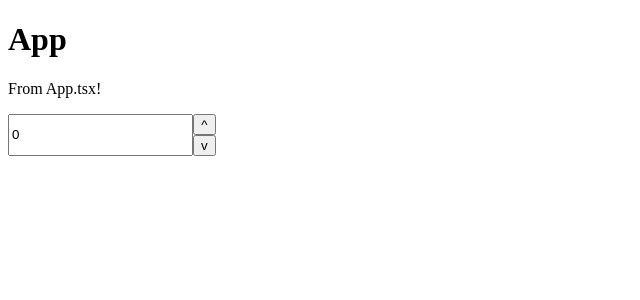
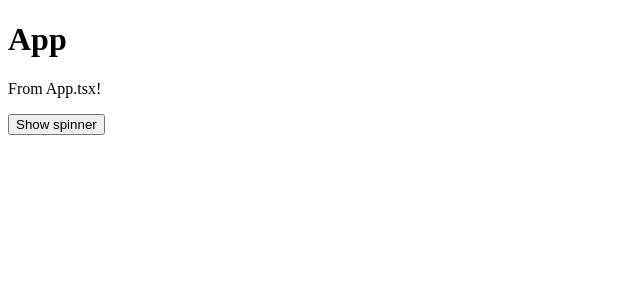
Before and after one commit to chenxinyanc/react-ts-startup-template, a React app: page / in a window 1280 px wide. Shown: the top 300 px of the page, without its empty margins (0-640 px from the left). Built offline with nearby package versions, Linux system fonts and the light colour scheme; the HTML template or start-up script is replaced by a standard one.

Commit message:
Add "Show spinner" button.

```diff
--- a/src/App.tsx
+++ b/src/App.tsx
@@ -3,10 +3,16 @@ import { NumericUpDown } from './components/NumericUpDown';
 
 export const App: React.FC = () => {
     const [offset, setOffset] = React.useState(0);
+    const [offsetSpinnerVisible, setOffsetSpinnerVisible] = React.useState(false);
     return (<React.Fragment>
         <h1>App</h1>
         <p style={{ position: 'relative', left: offset }}>From App.tsx!</p>
-        <NumericUpDown min={-50} max={100} value={offset} onValueChanged={v => setOffset(v)} />
+        <button onClick={() => setOffsetSpinnerVisible(!offsetSpinnerVisible)}>{offsetSpinnerVisible ? "Hide" : "Show"} spinner</button>
+        {offsetSpinnerVisible && <NumericUpDown
+            min={-50} max={100} value={offset}
+            style={{ width: '200px' }}
+            onValueChanged={v => setOffset(v)}
+        />}
     </React.Fragment>);
 }
 App.displayName = "App";
--- a/src/components/NumericUpDown.tsx
+++ b/src/components/NumericUpDown.tsx
@@ -6,6 +6,8 @@ import classes from './NumericUpDown.scss';
  * Properties of NumericUpDown control.
  */
 export interface INumericUpDownProps {
+    className?: string;
+    style?: React.CSSProperties;
     value: number;
     min: number;
     max: number;
@@ -86,7 +88,7 @@ export class NumericUpDown extends React.Component<INumericUpDownProps, INumeric
     }
     public render() {
         // Primary render function.
-        return (<div className={classes.container}>
+        return (<div className={classNames(classes.container, this.props.className)} style={this.props.style}>
             <div className={classes.field}>
                 <input
                     type="textbox"
```
